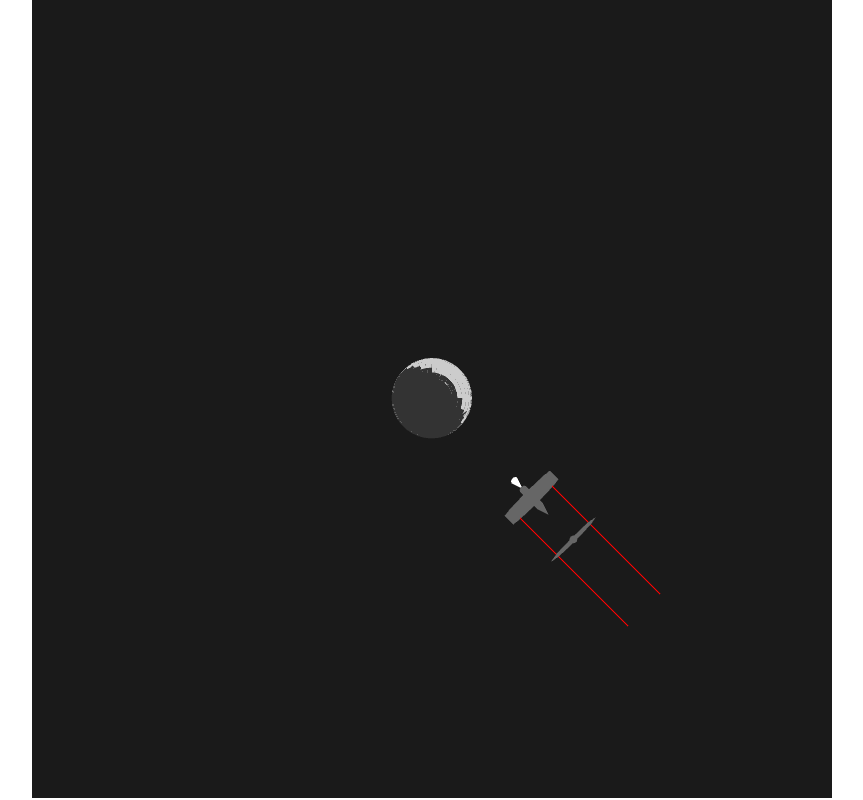
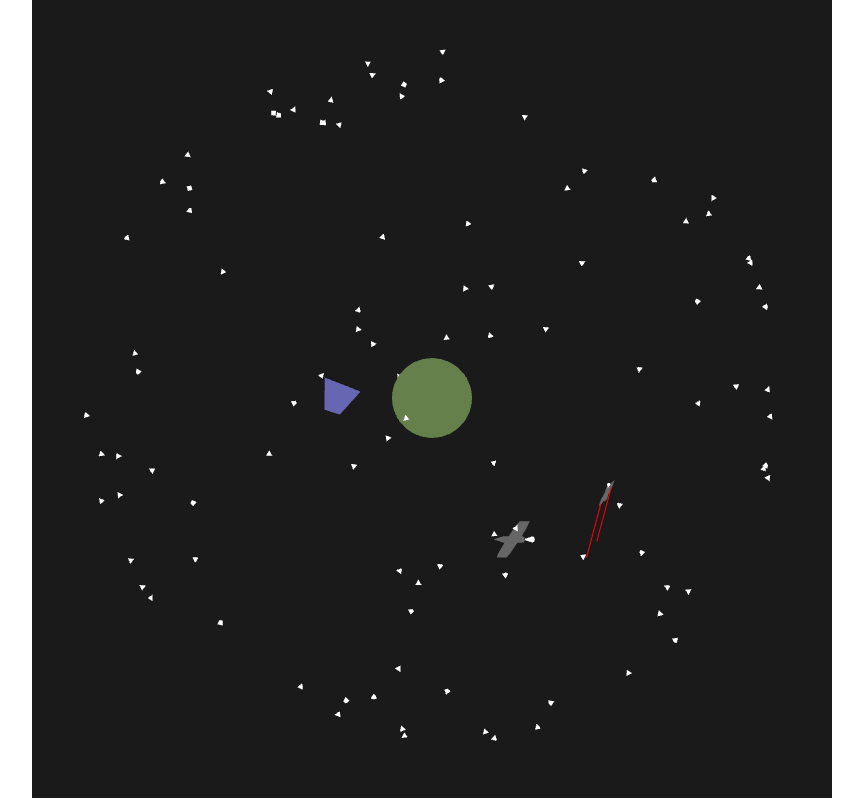
Before and after one commit to hartleyblakey/CS-375, a plain HTML site: page Assignment-2/shapes.html in a window 1280 px wide. Shown: the whole page, without its empty margins (208-1071 px from the left). Drawn offline with Linux system fonts and the light colour scheme; animation ran at ten frames a second.

Commit message:
add ufo and stars

```diff
--- a/Assignment-2/shapes.html
+++ b/Assignment-2/shapes.html
@@ -17,6 +17,7 @@
         <script src="Common/MatrixStack.js"></script>
         <script src="Common/Shapes/Axes.js"></script>
         <script src="Common/Shapes/Sphere.js"></script>
+        <script src="Common/Shapes/Tetrahedron.js"></script>
         <script src="Common/Shapes/Cylinder.js"></script>
         <script src="Common/Shapes/Cone.js"></script>
         <script src="shapes.js"></script>
--- a/Assignment-2/shapes.js
+++ b/Assignment-2/shapes.js
@@ -40,7 +40,6 @@ class Spaceship {
         this.wings.draw();
         ms.pop();
 
-
         ms.push();
         ms.scale(1, 1, 4);
         ms.translate(0, 0, -1);
@@ -82,18 +81,24 @@ window.onload = () => {
 
     let planet = new Sphere(gl, 36, 18);
     let axes = new Axes(gl);
-    let ship1 = new Spaceship(gl);
+    let ship = new Spaceship(gl);
+    let ufo = new Tetrahedron(gl);
+    ufo.color = vec4(0.4, 0.4, 0.7, 1.0);
+    let star = new Tetrahedron(gl);
+    star.color = vec4(1, 1, 1, 1);
     let ms = new MatrixStack();
     ms.loadIdentity();
     let angle = 0.0;
     var lastTime = performance.now();
-    function vis(gl) {
+    function vis() {
         axes.MV = ms.current();
         axes.draw();
     }
+
+
+
+
     gl.enable(gl.DEPTH_TEST);
-    gl.enable(gl.BLEND);
-    gl.blendFunc(gl.SRC_ALPHA, gl.ONE_MINUS_SRC_ALPHA);
     let render = () => {
         let time = performance.now();
         let dt = (time - lastTime) / 1000.0; // convert to seconds
@@ -104,38 +109,63 @@ window.onload = () => {
         angle %= 360.0;
 
         ms.push();
+        ms.rotate(time / 100.0, [0, 1, 0]);
+
+        // draw stars
+        for (var i = 0; i < 100; i++) {
+            ms.push();
+            // random enough rotations
+            ms.rotate(i * 100, [0, 0, 1]);
+            ms.rotate(i * 46, [1, 0, 0]);
+            ms.rotate(i * 11, [0, 1, 0]);
+            ms.translate(0.5, 0.0, 0.0);
+            ms.scale(0.01);
+
+            star.MV = ms.current();
+            star.draw();
+            ms.pop();
+        }
+
+        ms.push();
         ms.scale(0.1, 0.1, 0.1);
         planet.MV = ms.current();
-        planet.color = vec4(0.8, 0.8, 0.8, 1.0);
+        planet.color = vec4(0.4, 0.5, 0.3, 1.0);
         planet.draw();
+            // ms.push();
+            // ms.translate(-0.01, -0.01, -0.01);
+            // planet.color = vec4(0.2, 0.2, 0.2, 1.0);
+            // planet.MV = ms.current();
+            // planet.draw();
+            // ms.pop();
+        ms.pop();
+
+        ms.push();
+            ms.rotate(angle, [1, 1, 0]);
             ms.push();
-            ms.translate(-0.01, -0.01, -0.01);
-            planet.color = vec4(0.2, 0.2, 0.2, 1.0);
-            planet.MV = ms.current();
-            planet.draw();
+                ms.translate(0.0, 0.0, 0.5);
+                ms.rotate(90.0, [1, 1, 0]);
+                ms.scale(0.008);
+                ship.draw(ms);
+            ms.pop();
+            ms.rotate(-50, [1, 1, 0]);
+            ms.push();
+                ms.translate(0.0, 0.0, 0.5);
+                ms.rotate(90.0, [1, 1, 0]);
+                ms.scale(0.005);
+                ship.draw(ms, Math.random() > 0.8);
             ms.pop();
         ms.pop();
 
         ms.push();
-            ms.rotate(angle, [1, 1, 0]);
-            //vis(gl);
-            ms.push();
-                ms.translate(0.0, 0.0, 0.5);
-                ms.rotate(90.0, [1, 1, 0]);
-                ms.scale(0.01);
-                ship1.draw(ms);
-            ms.pop();
-
-            ms.rotate(-50, [1, 1, 0]);
-            ms.push();
-                ms.translate(0.0, 0.0, 0.5);
-                ms.rotate(90.0, [1, 1, 0]);
-                ms.scale(0.01);
-                ship1.draw(ms, Math.random() > 0.8);
-            ms.pop();
+        ms.scale(0.05);
+        ms.rotate(angle * 2.0 - 40, [1, 1, 0]);
+        ms.rotate(angle * 2 - 20, [1, 0, 1]);
+        ms.translate(3.3, 0.0, 0.0);
+        ms.scale(1.0 + Math.random() * 0.5);
+        ufo.MV = ms.current();
+        ufo.draw();
         ms.pop();
-
-
+        ms.pop();
         requestAnimationFrame(render);
     };
 
```
